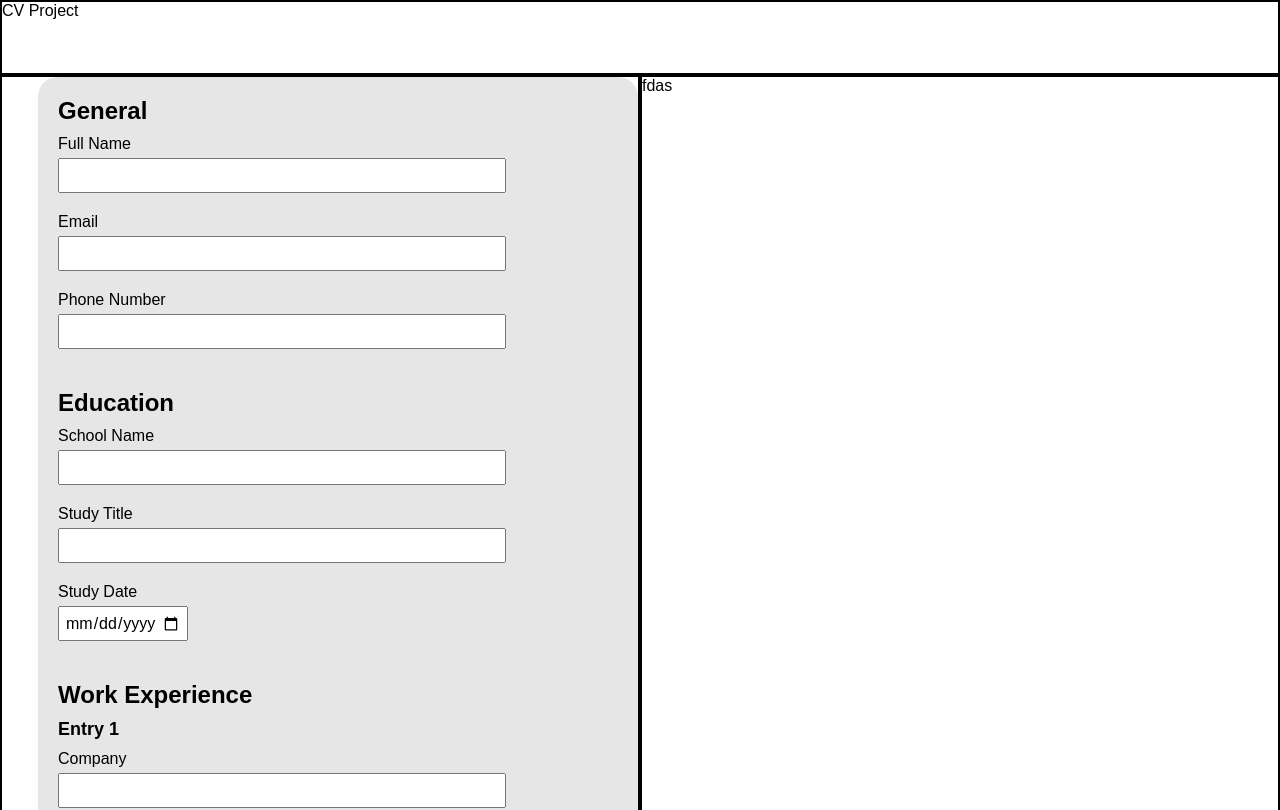
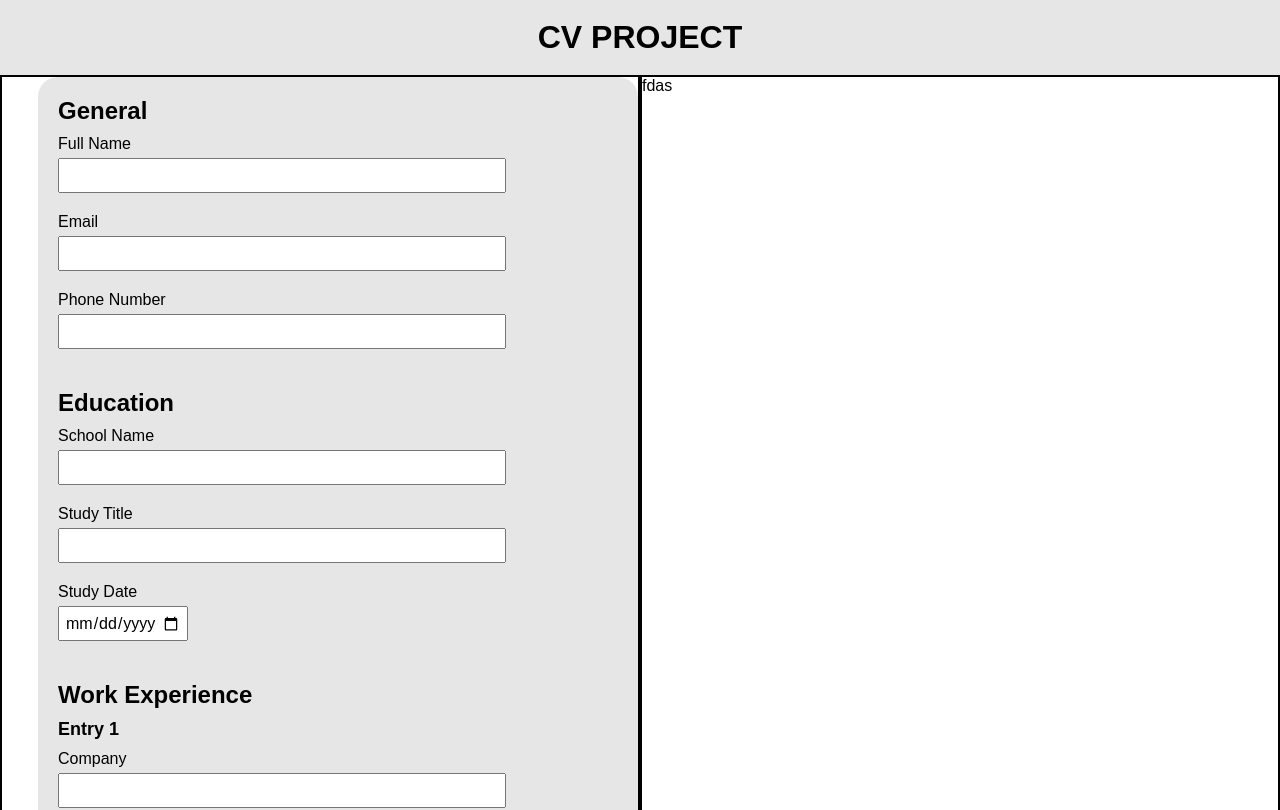
Before and after one commit to KrystianJP/cv-project, a React (Create React App) app: page / in a window 1280 px wide. Shown: the top 810 px of the page. Built offline with nearby package versions, Linux system fonts and the light colour scheme.

Commit message:
styled header

```diff
--- a/src/App.js
+++ b/src/App.js
@@ -7,7 +7,9 @@ class App extends React.Component {
   render() {
     return (
       <div id="content">
-        <header className="heading">CV Project</header>
+        <header className="heading">
+          <h1>CV PROJECT</h1>
+        </header>
         <Form />
         <Cv />
       </div>
--- a/src/styles/style.css
+++ b/src/styles/style.css
@@ -22,7 +22,10 @@ html {
 
 .heading {
   grid-area: header;
-  border: 2px solid black;
+  background: rgb(230, 230, 230);
+  display: flex;
+  align-items: center;
+  justify-content: center;
 }
 
 .form-container {
```
